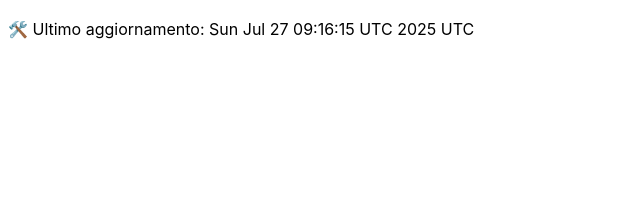
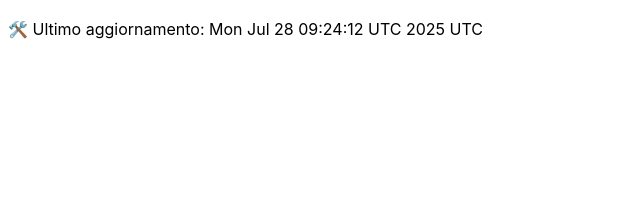
Before and after one commit to DanteTrb/DanteTrb.github.io, a Jekyll site: the page built from badges.md, in a window 1280 px wide. Shown: the top 213 px of the page, without its empty margins (0-640 px from the left). Built offline with Jekyll 4.4.1, drawn with Linux system fonts in a browser that asks for light colours; our own code applies the rules of GitHub Pages for plain Markdown files.

Commit message:
🛠️ Aggiornamento automatico badge

```diff
--- a/badges.md
+++ b/badges.md
@@ -1 +1 @@
-🛠️ Ultimo aggiornamento: Sun Jul 27 09:16:15 UTC 2025 UTC
+🛠️ Ultimo aggiornamento: Mon Jul 28 09:24:12 UTC 2025 UTC
```
